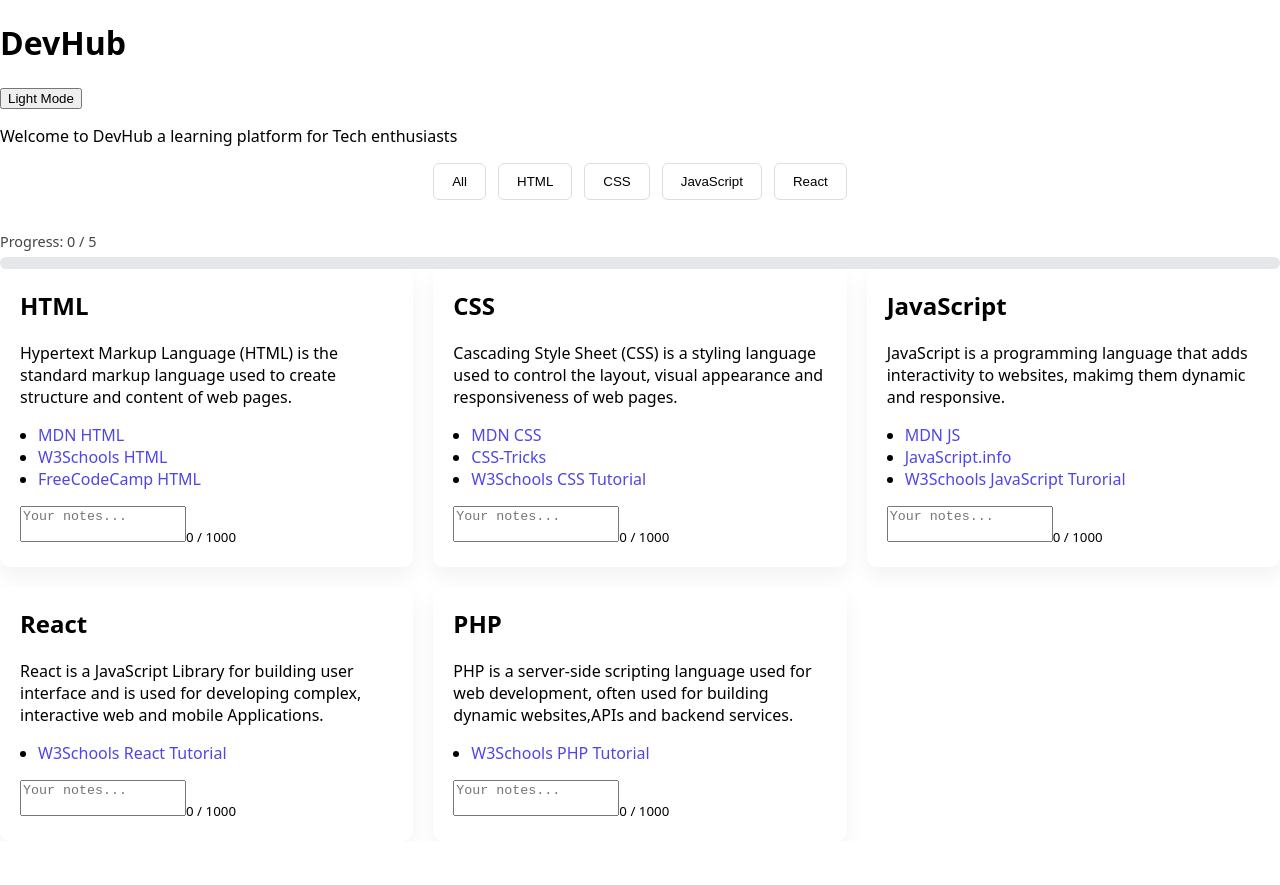
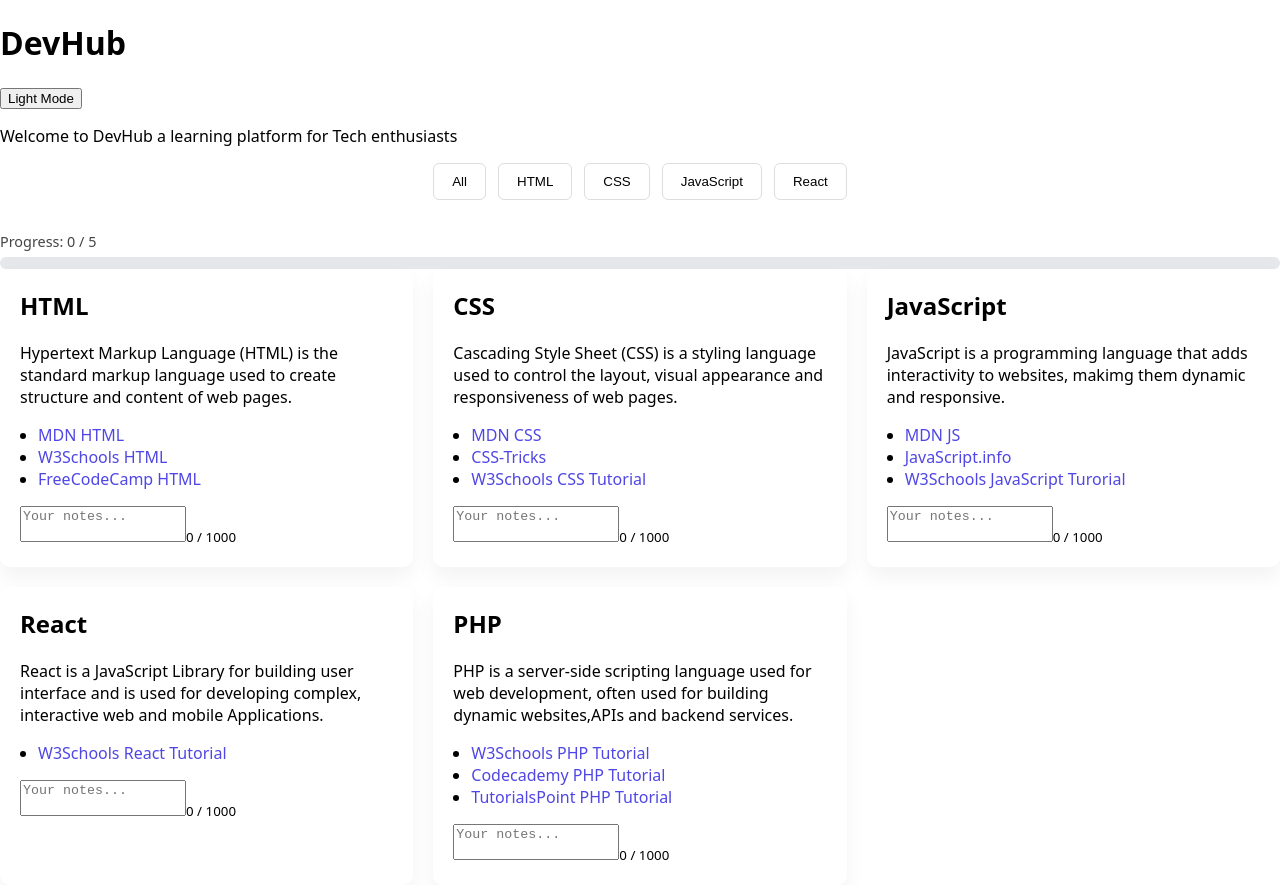
Before and after one commit to GabieRise/Devhub2.O, a React (Vite) app: page / in a window 1280 px wide. Before the commit the page ends 841 px from the top, so only its background shows below. Built offline with nearby package versions, Linux system fonts and the light colour scheme.

Commit message:
Php resource

```diff
--- a/src/data/resources.js
+++ b/src/data/resources.js
@@ -50,8 +50,8 @@ const resourcesData = [
     description: "PHP is a server-side scripting language used for web development, often used for building dynamic websites,APIs and backend services.",
     links: [
       {name: "W3Schools PHP Tutorial", url: "https://w3schools.com/Php/"},
-      // {name: "W3Schools PHP Tutorial", url: "https://w3schools.com/Php/"},
-      // {name: "W3Schools PHP Tutorial", url: "https://w3schools.com/Php/"}
+      {name: "Codecademy PHP Tutorial", url: "https://www.codecademy.com/catalog/language/php"},
+      {name: "TutorialsPoint PHP Tutorial", url: "https://www.tutorialspoint.com/php/index.htm"}
     ]
   }
 ];
```
Also changed, not shown: 1 other file (tests, documents, lock files or other folders).
